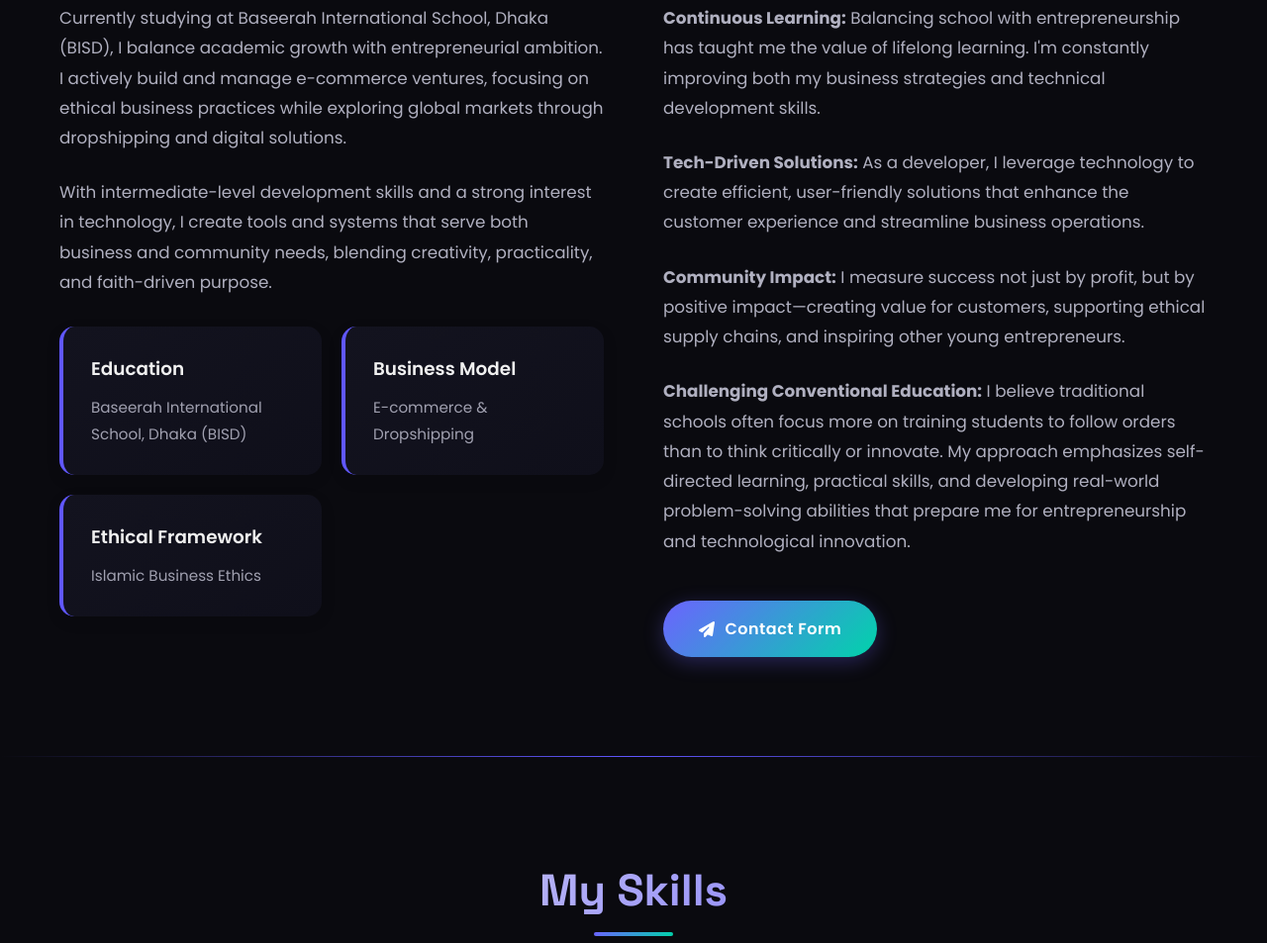
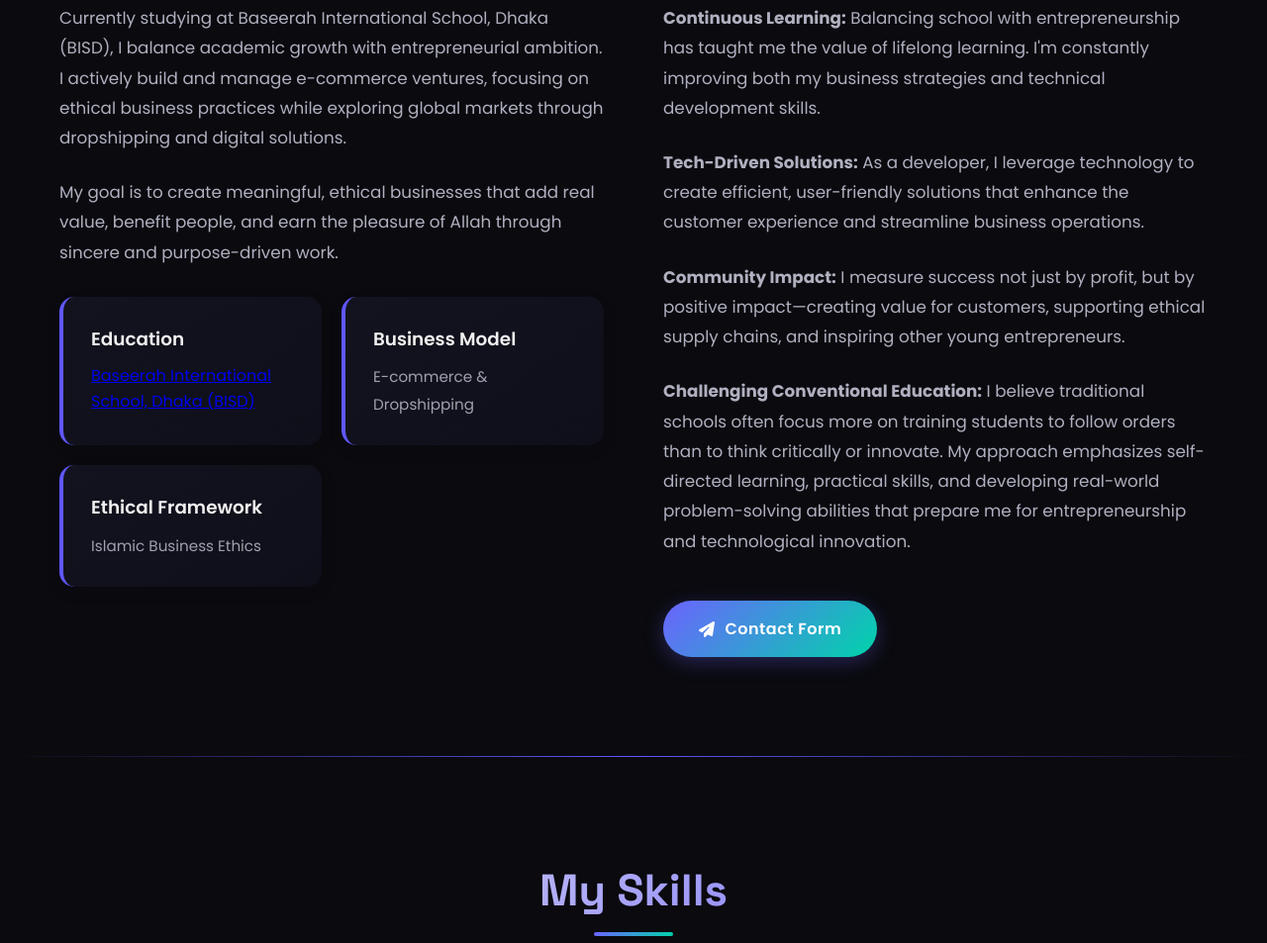
Before and after one commit to zayed-saalim/Zayed.com, a plain HTML site: page index.html in a window 1280 px wide. Shown: the part 1337-2290 px from the top of the page at 99% size. Drawn offline with Linux system fonts and the light colour scheme.

Commit message:
Update index.html

```diff
--- a/index.html
+++ b/index.html
@@ -8,6 +8,7 @@
     <link rel="preconnect" href="https://fonts.googleapis.com">
     <link rel="preconnect" href="https://fonts.gstatic.com" crossorigin>
     <link href="https://fonts.googleapis.com/css2?family=Poppins:wght@300;400;500;600;700&family=Space+Grotesk:wght@400;500;600;700&display=swap" rel="stylesheet">
+    <link rel="icon" href="sz.png" type="image/png">
     <style>
         :root {
             --primary: #6057ff;
@@ -1073,12 +1074,13 @@
                   <h3>My Journey & Vision</h3>
                   <p>Born in 2012, I am a young entrepreneur driven by a passion for technology, business, and innovation. As a practicing Muslim, my faith guides every step I take, ensuring that my work aligns with Islamic principles of honesty, fairness, and social responsibility.</p>
                   <p>Currently studying at Baseerah International School, Dhaka (BISD), I balance academic growth with entrepreneurial ambition. I actively build and manage e-commerce ventures, focusing on ethical business practices while exploring global markets through dropshipping and digital solutions.</p>
-                  <p>With intermediate-level development skills and a strong interest in technology, I create tools and systems that serve both business and community needs, blending creativity, practicality, and faith-driven purpose.</p>
+                  <p>My goal is to create meaningful, ethical businesses that add real value, benefit people, and earn the pleasure of Allah through sincere and purpose-driven work.</p>
 
                     <div class="about-details">
                         <div class="detail-item">
                             <h4>Education</h4>
-                            <p>Baseerah International School, Dhaka (BISD)</p>
+                            <a href="https://baseerahinternationalschool.org/m">Baseerah International School, Dhaka (BISD)</a>
+
                         </div>
                         <div class="detail-item">
                             <h4>Business Model</h4>
```
